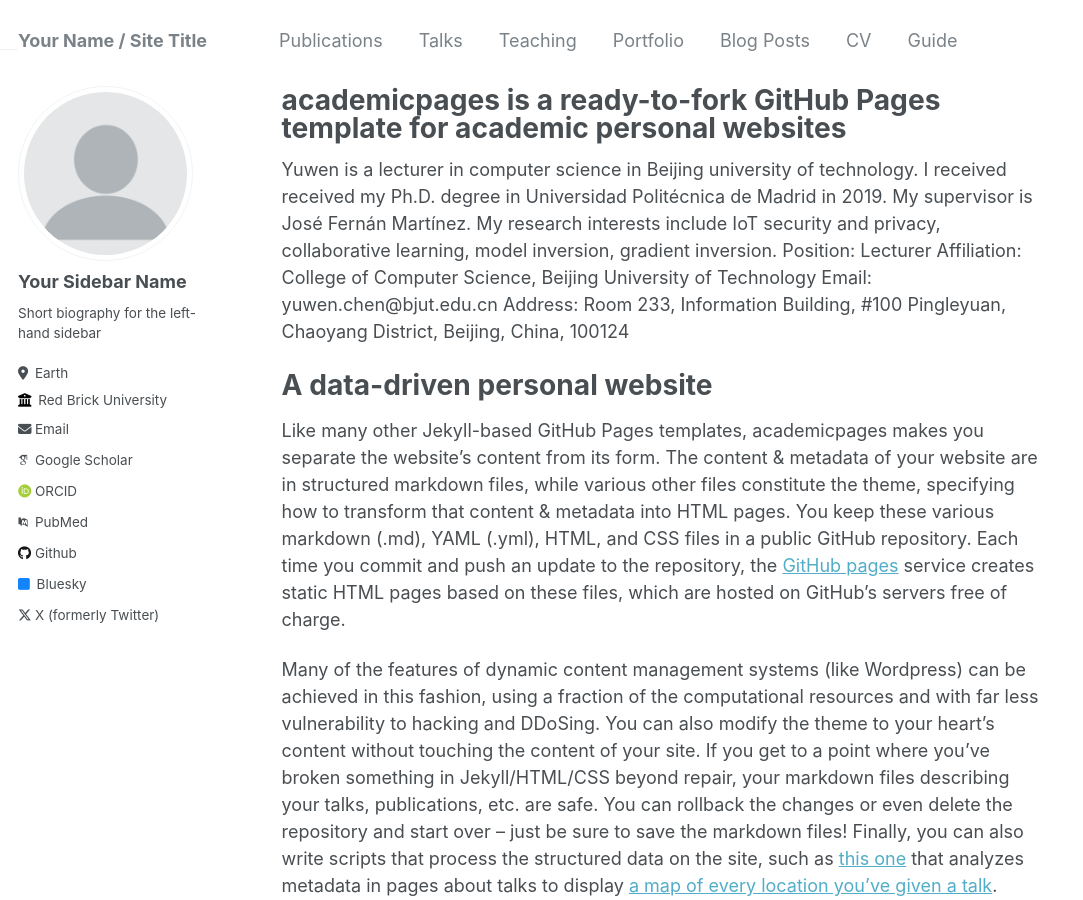
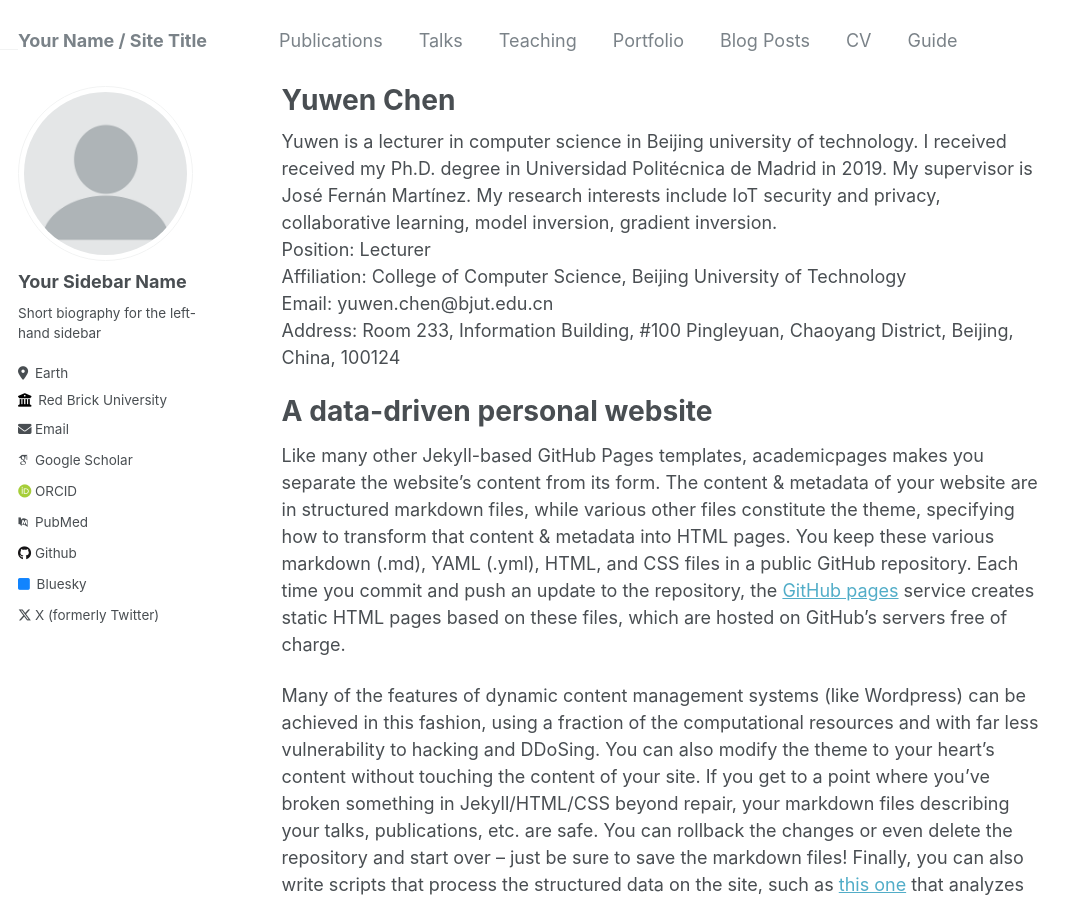
Before and after one commit to SevenBruce/sevenbruce.github.io, a Jekyll site: the page built from _pages/about.md, in a window 1280 px wide and 900 px high. Shown: the whole window, without its empty margins (0-1083 px from the left). Built offline with Jekyll 4.4.1, drawn with Linux system fonts in a browser that asks for light colours; some web fonts are replaced.

Commit message:
Update about.md

```diff
--- a/_pages/about.md
+++ b/_pages/about.md
@@ -1,17 +1,17 @@
 ---
 permalink: /
-title: "academicpages is a ready-to-fork GitHub Pages template for academic personal websites"
+title: "Yuwen Chen"
 author_profile: true
 redirect_from:
   - /about/
   - /about.html
 ---
 
-Yuwen is a lecturer in computer science in Beijing university of technology. I received received my Ph.D. degree in Universidad Politécnica de Madrid in 2019. My supervisor is José Fernán Martínez. My research interests include IoT security and privacy, collaborative learning, model inversion, gradient inversion.
-Position: Lecturer
-Affiliation: College of Computer Science, Beijing University of Technology
-Email:       yuwen.chen@bjut.edu.cn
-Address:   Room 233, Information Building, #100 Pingleyuan, Chaoyang District, Beijing, China, 100124
+Yuwen is a lecturer in computer science in Beijing university of technology. I received received my Ph.D. degree in Universidad Politécnica de Madrid in 2019. My supervisor is José Fernán Martínez. My research interests include IoT security and privacy, collaborative learning, model inversion, gradient inversion.<br/>
+Position: Lecturer<br/>
+Affiliation: College of Computer Science, Beijing University of Technology<br/>
+Email:       yuwen.chen@bjut.edu.cn<br/>
+Address:   Room 233, Information Building, #100 Pingleyuan, Chaoyang District, Beijing, China, 100124<br/>
 
 A data-driven personal website
 ======
```
